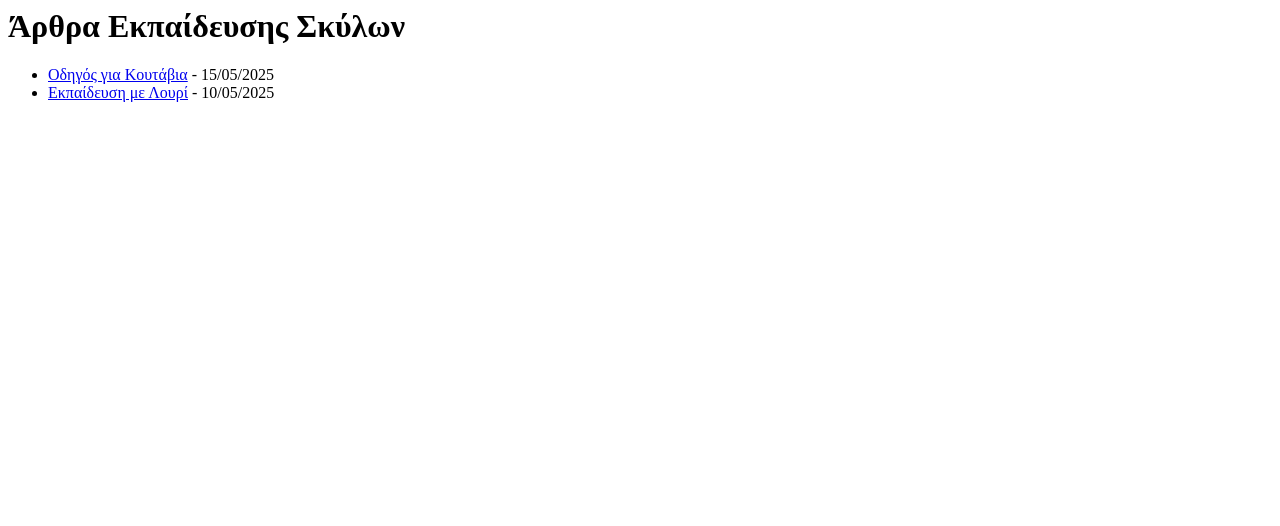
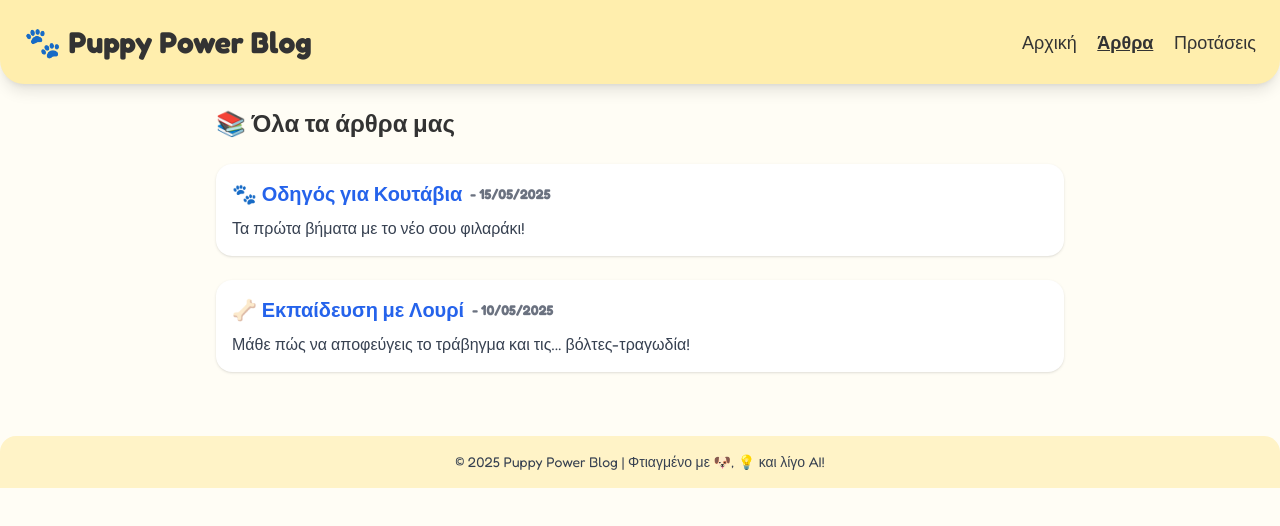
Before and after one commit to TheHappyLeashblog/the-happy-leash, a website: page index.html in a window 1280 px wide. Drawn offline with nearby package versions, Linux system fonts and the light colour scheme.

Commit message:
Update index.html

```diff
--- a/index.html
+++ b/index.html
@@ -1,6 +1,60 @@
-<h1>Άρθρα Εκπαίδευσης Σκύλων</h1>
-<ul>
-  <li><a href="/posts/puppy-guide.html">Οδηγός για Κουτάβια</a> - 15/05/2025</li>
-  <li><a href="/posts/leash-training.html">Εκπαίδευση με Λουρί</a> - 10/05/2025</li>
-  <!-- Περισσότερα άρθρα -->
-</ul>
+<!DOCTYPE html>
+<html lang="el">
+<head>
+  <meta charset="UTF-8" />
+  <meta name="viewport" content="width=device-width, initial-scale=1" />
+  <title>Άρθρα - Puppy Power Blog 🐶</title>
+  <script src="https://cdn.tailwindcss.com"></script>
+  <link href="https://fonts.googleapis.com/css2?family=Fredoka:wght@400;700&display=swap" rel="stylesheet" />
+  <style>
+    body {
+      font-family: 'Fredoka', sans-serif;
+      background: #FFFDF5;
+      color: #333;
+    }
+  </style>
+</head>
+<body>
+
+  <!-- Header -->
+  <header class="bg-[#FFEEAD] p-6 rounded-b-3xl shadow-lg">
+    <div class="flex justify-between items-center">
+      <h1 class="text-3xl font-bold flex items-center gap-2">🐾 Puppy Power Blog</h1>
+      <nav class="space-x-4 text-lg">
+        <a href="index.html" class="hover:text-orange-500">Αρχική</a>
+        <a href="blog.html" class="hover:text-orange-500 font-semibold underline">Άρθρα</a>
+        <a href="products.html" class="hover:text-orange-500">Προτάσεις</a>
+      </nav>
+    </div>
+  </header>
+
+  <!-- Main content -->
+  <main class="p-6 max-w-4xl mx-auto">
+    <h2 class="text-2xl font-semibold mb-6">📚 Όλα τα άρθρα μας</h2>
+
+    <ul class="space-y-6">
+      <li class="bg-white p-4 rounded-2xl shadow hover:shadow-lg transition">
+        <a href="/posts/puppy-guide.html" class="text-xl font-semibold text-blue-600 hover:underline flex items-center gap-2">
+          🐾 Οδηγός για Κουτάβια
+          <span class="text-sm text-gray-500"> - 15/05/2025</span>
+        </a>
+        <p class="mt-2 text-gray-700">Τα πρώτα βήματα με το νέο σου φιλαράκι!</p>
+      </li>
+      <li class="bg-white p-4 rounded-2xl shadow hover:shadow-lg transition">
+        <a href="/posts/leash-training.html" class="text-xl font-semibold text-blue-600 hover:underline flex items-center gap-2">
+          🦴 Εκπαίδευση με Λουρί
+          <span class="text-sm text-gray-500"> - 10/05/2025</span>
+        </a>
+        <p class="mt-2 text-gray-700">Μάθε πώς να αποφεύγεις το τράβηγμα και τις... βόλτες-τραγωδία!</p>
+      </li>
+      <!-- Μπορείς να προσθέσεις κι άλλα άρθρα εδώ -->
+    </ul>
+  </main>
+
+  <!-- Footer -->
+  <footer class="bg-[#FFF3C7] text-center text-sm text-gray-700 p-4 rounded-t-2xl mt-10">
+    © 2025 Puppy Power Blog | Φτιαγμένο με 🐶, 💡 και λίγο AI!
+  </footer>
+
+</body>
+</html>
```
